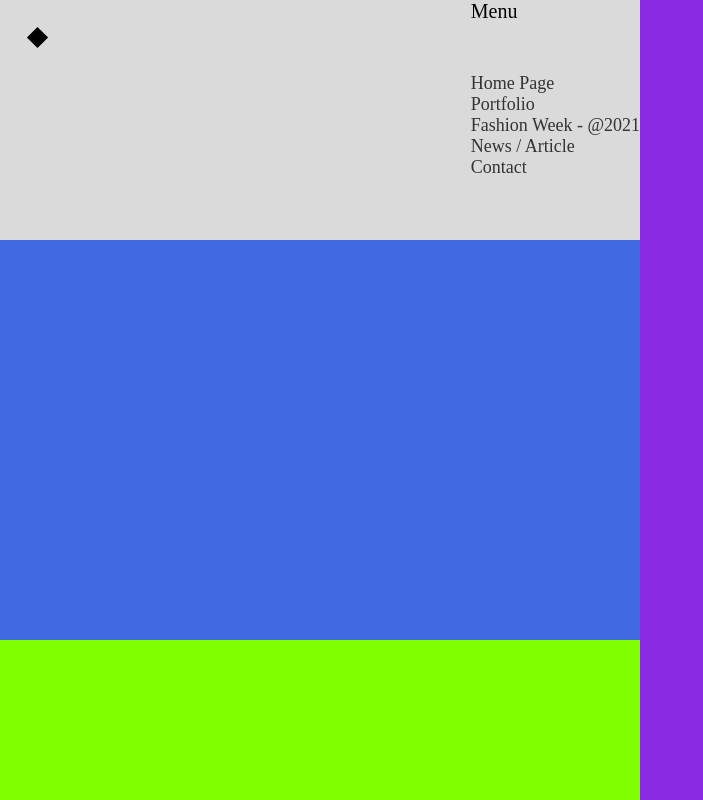
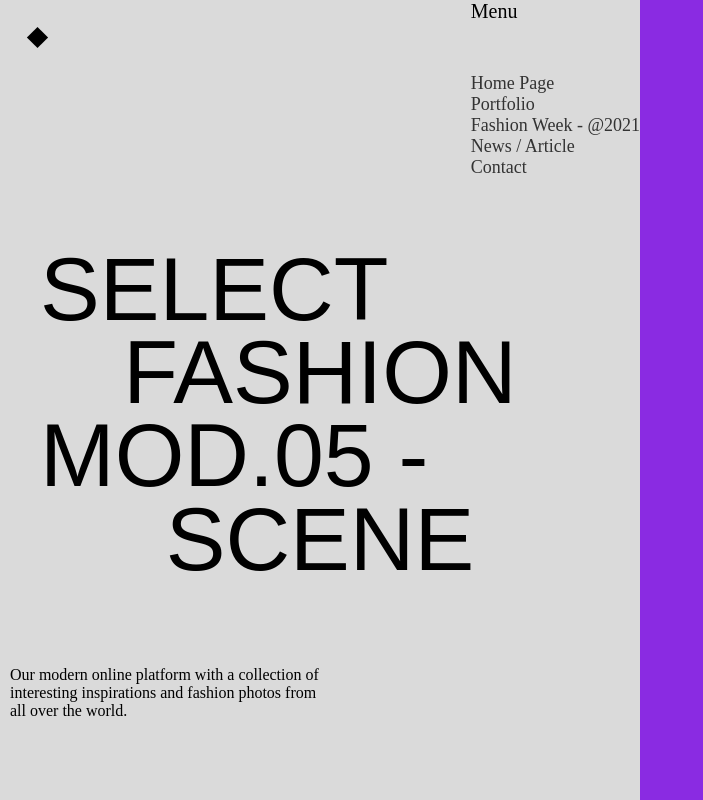
Before and after one commit to SachinP08/Frontend-Project, a plain HTML site: page index.html in a window 1280 px wide. Shown: the whole page, without its empty margins (0-703 px from the left). Drawn offline with Linux system fonts and the light colour scheme.

Commit message:
Left Side Done

```diff
--- a/index.html
+++ b/index.html
@@ -19,8 +19,15 @@
             <h5>News / Article</h5>
             <h5>Contact</h5>
         </div>
-        <div id="left-centre"></div>
-        <div id="left-bottom"></div>
+        <div id="left-centre">
+            <h1>Select</h1>
+            <h1>Fashion</h1>
+            <h1>Mod.05 -</h1>
+            <h1>Scene</h1>
+        </div>
+        <div id="left-bottom">
+            <p>Our modern online platform with a collection of interesting inspirations and fashion photos from all over the world.</p>
+        </div>
         <div id="right"></div>
     </div>
 </body>
--- a/style.css
+++ b/style.css
@@ -15,7 +15,7 @@ html, body {
     background-color: #dadada;
     display: grid;
     grid-template-columns: 25% 25% 50%;
-    grid-template-rows: 30% 50% 20%;
+    grid-template-rows: 26% 56% 18%;
 }
 
 #left-top-left {
@@ -47,18 +47,37 @@ html, body {
     color: #333;
 }
 
+#left-centre {
+    /* background-color: royalblue; */
+    grid-column: 1/3;
+    padding: 40px;
+}
+
+#left-centre h1 {
+    font-size: 7vw;
+    line-height: 6.5vw;
+    text-transform: uppercase;
+    font-weight: 500;
+    font-family: Arial, Helvetica, sans-serif;
+}
+
+#left-centre h1:nth-child(2n) {
+    text-align: center;
+}
+
+#left-bottom {
+    /* background-color: chartreuse; */
+    grid-column: 1/3;
+    padding: 10px;
+}
+
+#left-bottom p {
+    width: 50%;
+}
+
+
 #right {
     background-color: blueviolet;
     grid-column: 3;
     grid-row: 1 / 4;
 }
-
-#left-centre {
-    background-color: royalblue;
-    grid-column: 1/3;
-}
-
-#left-bottom {
-    background-color: chartreuse;
-    grid-column: 1/3;
-}
```
